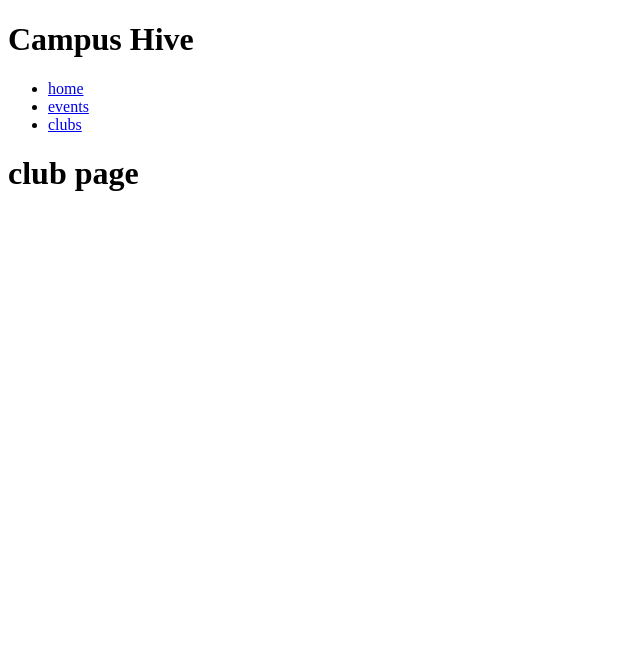
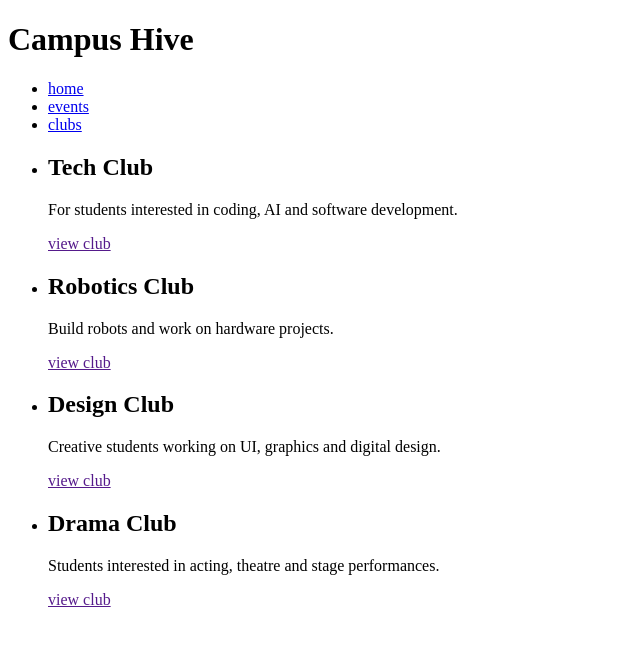
Before and after one commit to techno-dev18/campus-drive, a website: page clubs.html in a window 1280 px wide. Shown: the whole page, without its empty margins (0-640 px from the left). Drawn offline with Linux system fonts and the light colour scheme.

Commit message:
added clubs

```diff
--- a/clubs.html
+++ b/clubs.html
@@ -6,6 +6,7 @@
     <meta name="viewport" content="width=device-width, initial-scale=1.0">
     <title>Campus Hive | Clubs</title>
 </head>
+
 <body>
     <header>
         <h1>Campus Hive</h1>
@@ -17,6 +18,32 @@
             </ul>
         </nav>
     </header>
-    <h1>club page</h1>
+    <main>
+        <section>
+            <ul>
+                <li>
+                    <h2> Tech Club</h2>
+                    <p>For students interested in coding, AI and software development.</p>
+                    <a href="">view club</a>
+                </li>
+                <li>
+                    <h2>Robotics Club</h2>
+                    <p>Build robots and work on hardware projects.</p>
+                    <a href="">view club</a>
+                </li>
+                <li>
+                    <h2>Design Club</h2>
+                    <p>Creative students working on UI, graphics and digital design.</p>
+                    <a href="">view club</a>
+                </li>
+                <li>
+                    <h2>Drama Club</h2>
+                    <p>Students interested in acting, theatre and stage performances.</p>
+                    <a href="">view club</a>
+                </li>
+            </ul>
+        </section>
+    </main>
 </body>
+
 </html>
```
